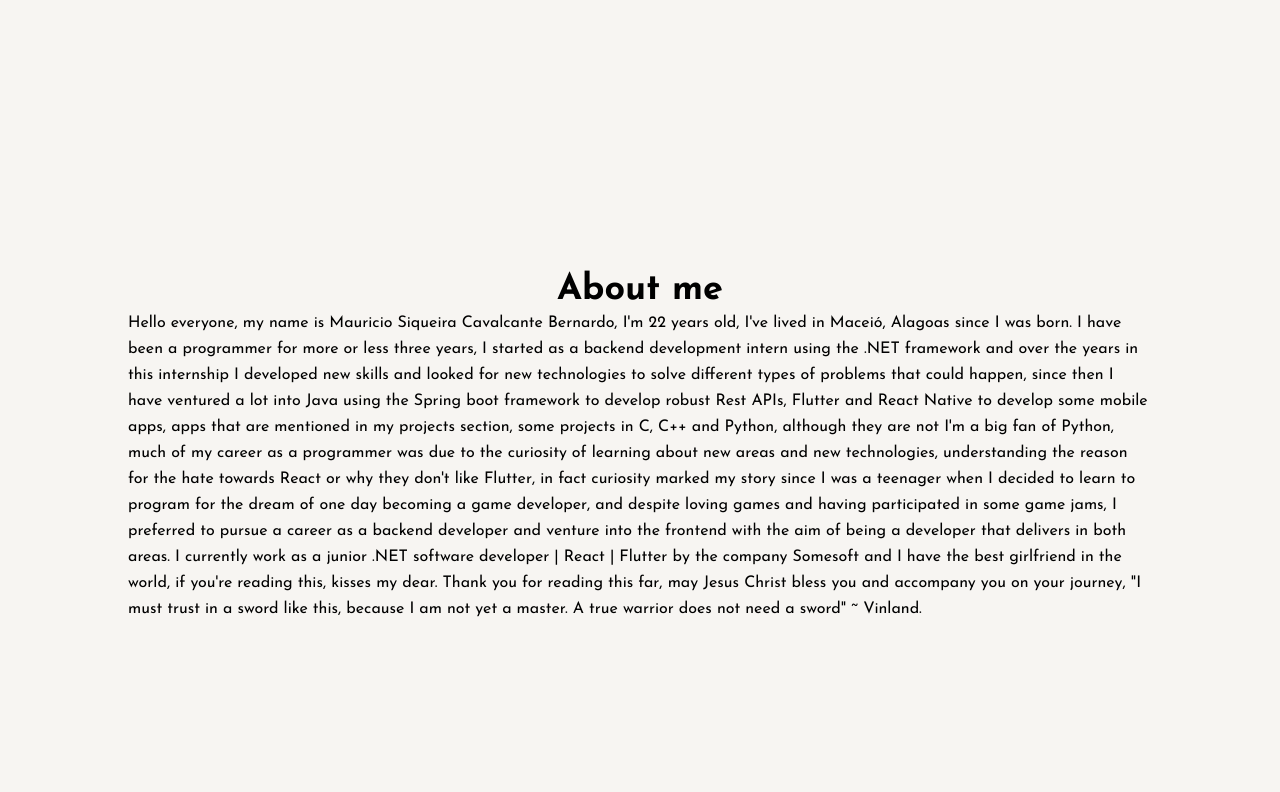
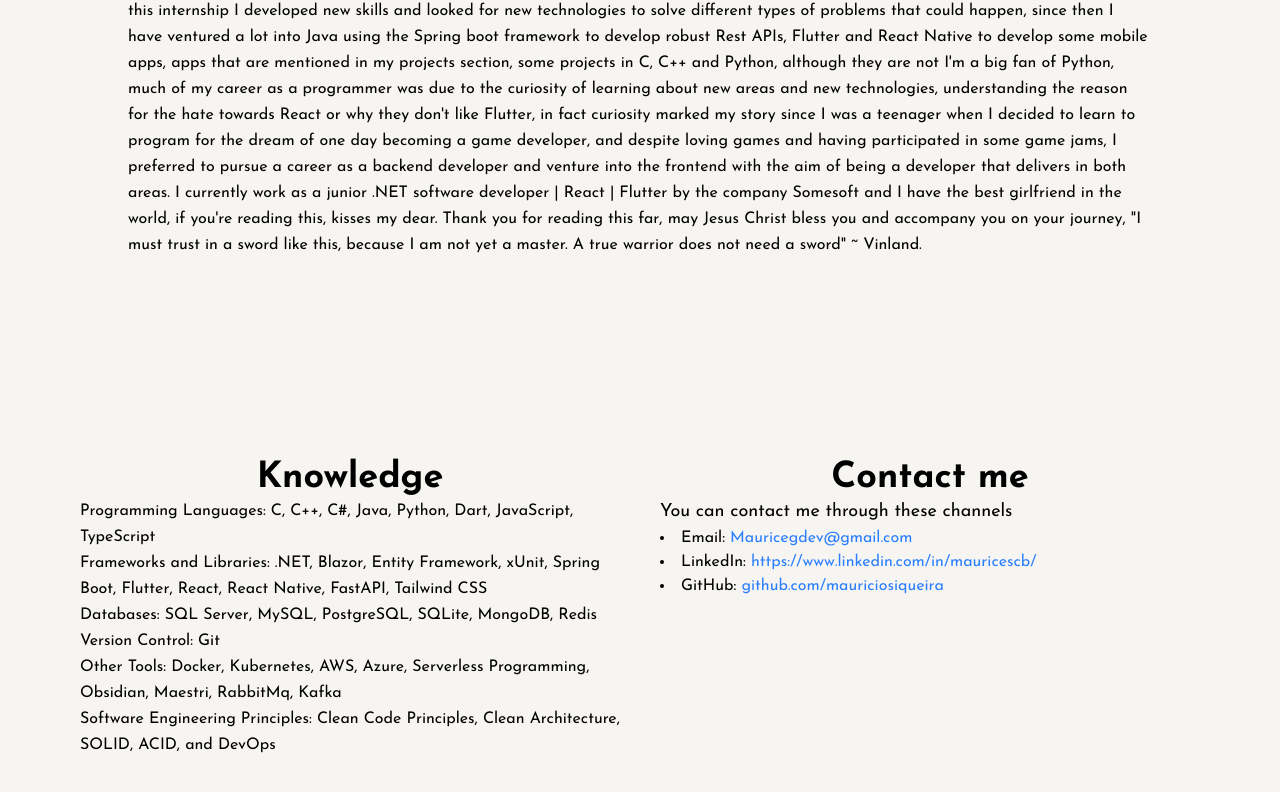
Before and after one commit to MauricioSiqueira/portfolio, a React (Vite) app in the folder portfolio/: page / in a window 1280 px wide. Shown: the part 602-1394 px from the top of the page. Built offline with nearby package versions, Linux system fonts and the light colour scheme.

Commit message:
feat: knowledge and contact me

```diff
--- a/portfolio/src/App.tsx
+++ b/portfolio/src/App.tsx
@@ -1,6 +1,8 @@
 import { Header } from "./components/layout/Header";
 import { Hero } from "./components/sections/Hero";
 import { About } from "./components/sections/About";
+import { Knowledge } from "./components/sections/Knowledge";
+import { Contact } from "./components/sections/Contact";
 
 function App() {
   return (
@@ -9,6 +11,12 @@ function App() {
       <main>
         <Hero />
         <About />
+        <section className="min-h-screen items-center justify-center">
+          <div className ="grid grid-cols-2 mt-50 ml-20 mr-20 gap-10">
+            <Knowledge />
+            <Contact />
+          </div>
+        </section>
       </main>
     </>
   );
--- a/portfolio/src/components/sections/About.tsx
+++ b/portfolio/src/components/sections/About.tsx
@@ -1,7 +1,7 @@
 export function About(){
     return (
         <>
-            <section id="about" className="min-h-screen items-center justify-center">
+            <section id="about" className="items-center justify-center mt-20">
                 <h1 className="text-4xl font-bold text-center">
                     About me
                 </h1>
--- /dev/null
+++ b/portfolio/src/components/sections/Contact.tsx
@@ -0,0 +1,19 @@
+export function Contact(){
+    return (
+        <>
+            <section id="contact" className="items-center justify-center">
+                <h1 className="text-4xl font-bold text-center">
+                    Contact me
+                </h1>
+                <p className="text-lg">
+                    You can contact me through these channels
+                </p>
+                <ul className="list-disc list-inside">
+                        <li>Email: <a href="mailto:Mauricegdev@gmail.com" className="text-blue-500 hover:underline">Mauricegdev@gmail.com</a></li>
+                        <li>LinkedIn: <a href="https://www.linkedin.com/in/mauricescb/" target="_blank" rel="noopener noreferrer" className="text-blue-500 hover:underline">https://www.linkedin.com/in/mauricescb/</a></li>
+                        <li>GitHub: <a href="https://github.com/mauriciosiqueira" target="_blank" rel="noopener noreferrer" className="text-blue-500 hover:underline">github.com/mauriciosiqueira</a></li>
+                </ul>
+            </section>
+        </>
+    );
+}
--- a/portfolio/src/components/sections/Hero.tsx
+++ b/portfolio/src/components/sections/Hero.tsx
@@ -3,7 +3,7 @@ import me from "../../assets/images/me.jpeg";
 export function Hero(){
     return (
         <>
-            <section id="home" className="flex min-h-screen items-center justify-center">
+            <section id="home" className="flex items-center justify-center mt-25">
                 <div className="flex items-center gap-10">
 
                     {/*Aqui vou colocar minha foto */}
--- /dev/null
+++ b/portfolio/src/components/sections/Knowledge.tsx
@@ -0,0 +1,19 @@
+export function Knowledge(){
+    return (
+        <>
+            <section id="knowledge" className="items-center justify-center">
+                <h1 className="text-4xl font-bold text-center">
+                    Knowledge
+                </h1>
+                <ul className="mx-auto max-w-5xl leading-relaxed">
+                    <li>Programming Languages: C, C++, C#, Java, Python, Dart, JavaScript, TypeScript</li>
+                    <li>Frameworks and Libraries: .NET, Blazor, Entity Framework, xUnit, Spring Boot, Flutter, React, React Native, FastAPI, Tailwind CSS</li>
+                    <li>Databases: SQL Server, MySQL, PostgreSQL, SQLite, MongoDB, Redis</li>
+                    <li>Version Control: Git</li>
+                    <li>Other Tools: Docker, Kubernetes, AWS, Azure, Serverless Programming, Obsidian, Maestri, RabbitMq, Kafka</li>
+                    <li>Software Engineering Principles: Clean Code Principles, Clean Architecture, SOLID, ACID, and DevOps</li>
+                </ul>
+            </section>
+        </>
+    );
+}
--- a/portfolio/src/styles/globals.css
+++ b/portfolio/src/styles/globals.css
@@ -7,6 +7,6 @@ html {
 }
 
 body {
-  margin: 0;
+  margin: 10;
   font-family: "Josefin Sans", sans-serif;
 }
```
